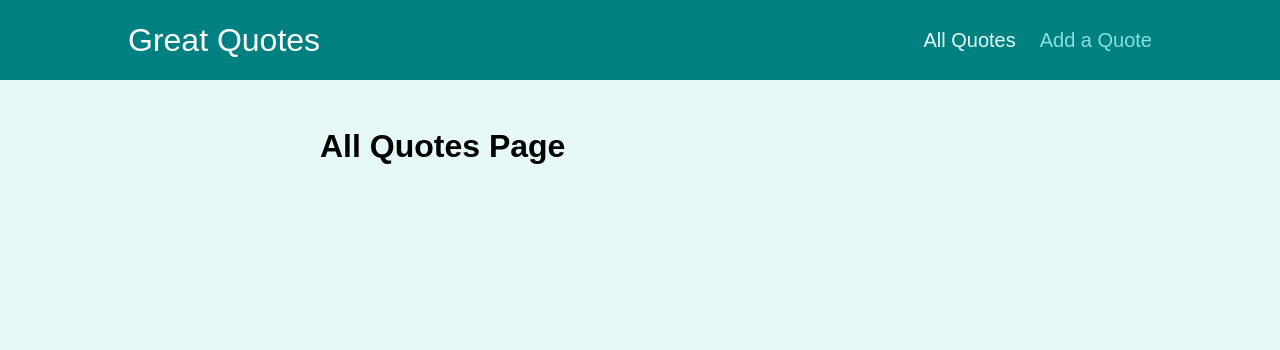
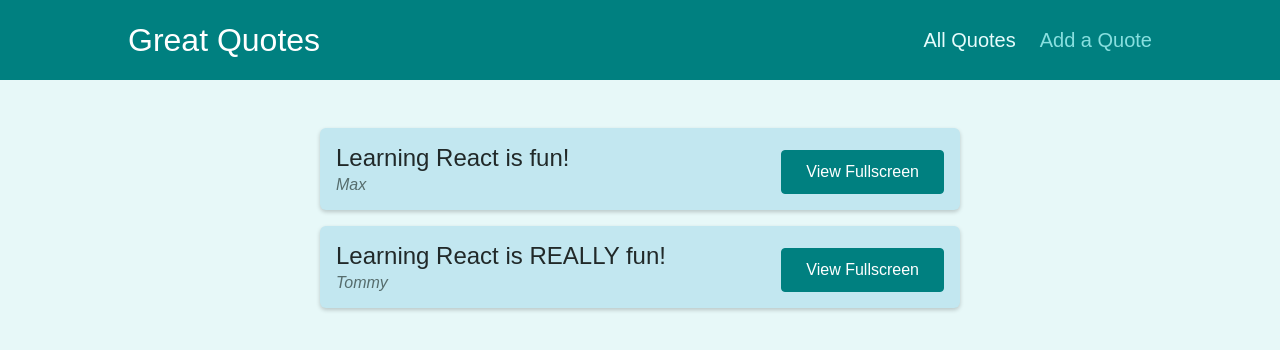
Before and after one commit to tommyshere/react-route-quotes, a React (Create React App) app: page /quotes in a window 1280 px wide. Shown: the top 350 px of the page. Built offline with nearby package versions, Linux system fonts and the light colour scheme.

Commit message:
QuoteForm

```diff
--- a/src/components/quotes/QuoteForm.js
+++ b/src/components/quotes/QuoteForm.js
@@ -1,7 +1,7 @@
 import { useRef } from 'react';
 
-import Card from '../ui/Card';
-import LoadingSpinner from '../ui/LoadingSpinner';
+import Card from '../UI/Card';
+import LoadingSpinner from '../UI/LoadingSpinner';
 import classes from './QuoteForm.module.css';
 
 const QuoteForm = (props) => {
--- a/src/pages/AllQuotes.js
+++ b/src/pages/AllQuotes.js
@@ -1,5 +1,12 @@
+import QuoteList from '../components/quotes/QuoteList';
+
+const DUMMY_QUOTES = [
+  { id: 'q1', author: 'Max', text: 'Learning React is fun!' },
+  { id: 'q2', author: 'Tommy', text: 'Learning React is REALLY fun!' },
+];
+
 const AllQuotes = () => {
-  return <h1>All Quotes Page</h1>;
+  return <QuoteList quotes={DUMMY_QUOTES} />;
 };
 
 export default AllQuotes;
--- a/src/pages/NewQuote.js
+++ b/src/pages/NewQuote.js
@@ -1,5 +1,11 @@
+import QuoteForm from '../components/quotes/QuoteForm';
+
 const NewQuotes = () => {
-  return <h1>New Quote Page</h1>;
+  const addQuoteHandler = (quoteData) => {
+    console.log(quoteData);
+  };
+
+  return <QuoteForm onAddQuote={addQuoteHandler} />;
 };
 
 export default NewQuotes;
```
